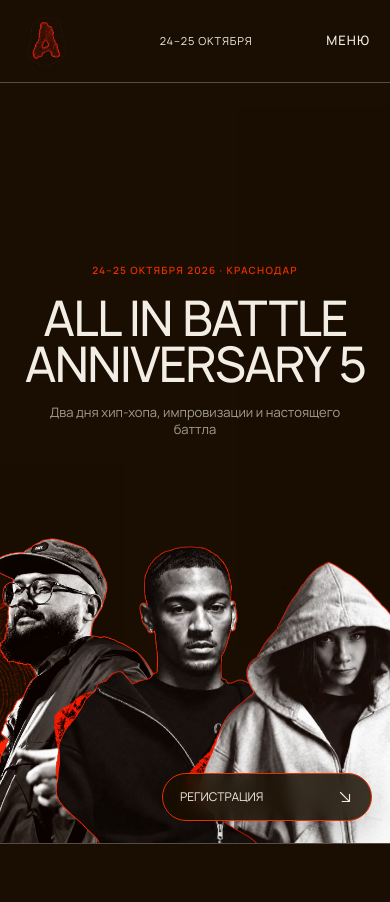
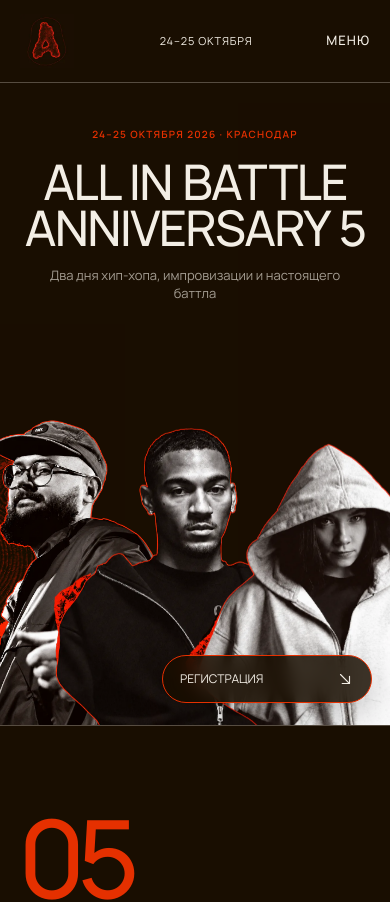
Before and after one commit to FibEli3/ALL-IN-BATTLE, a Next.js app: page / in a window 390 px wide. Shown: the top 902 px of the page. Built offline with nearby package versions, Linux system fonts and the light colour scheme.

Commit message:
fix: compact mobile hero

```diff
--- a/src/app/responsive-polish.css
+++ b/src/app/responsive-polish.css
@@ -232,7 +232,7 @@
 /* Large phones and narrow portrait tablets. */
 @media (min-width: 481px) and (max-width: 640px) {
   .hero {
-    min-height: max(860px, 100svh);
+    min-height: clamp(760px, 88svh, 820px);
   }
 
   .hero-person {
@@ -258,11 +258,11 @@
 /* Phone composition: fixed vertical anchors prevent aspect-ratio drift. */
 @media (max-width: 480px) {
   .hero {
-    min-height: max(800px, 100svh);
+    min-height: clamp(700px, 86svh, 760px);
   }
 
   .hero-copy {
-    top: clamp(248px, calc(310px - 12vw), 270px);
+    top: clamp(112px, 15svh, 132px);
   }
 
   .hero-person {
```
Also changed, not shown: 1 other file (tests, documents, lock files or other folders).
